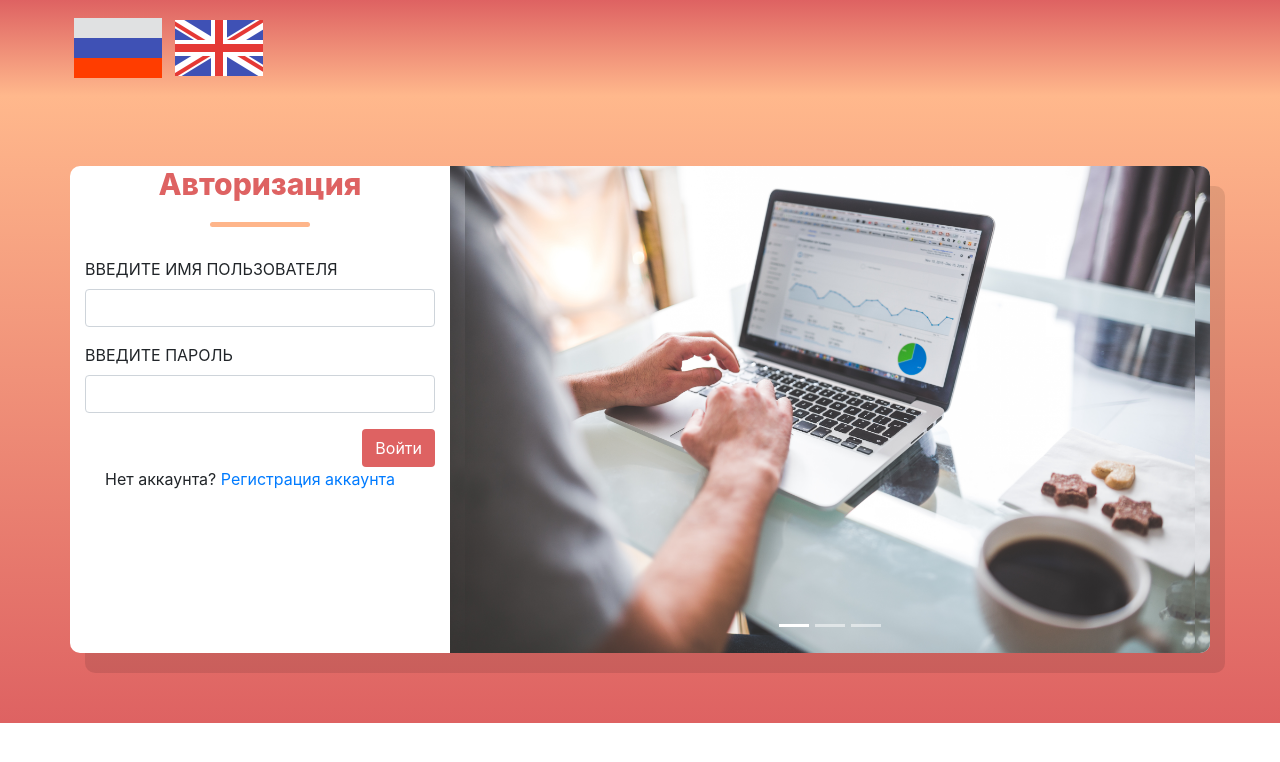
After one commit to eldoskadyrkul/phpTask, a PHP site: page /main.php?lang=ru in a window 1280 px wide. The commit adds this page. Shown: the top 762 px of the page. Run offline with PHP 8.4, Linux system fonts and the light colour scheme; some libraries are stand-ins or nearby versions.

Commit message:
Add files via upload

```diff
--- a/info_page/css/style.css
+++ b/info_page/css/style.css
@@ -1,6 +1,21 @@
+/* welcome_page */
+.welcome {
+    width: 100%;
+    display: block;
+    padding: 50px;
+    text-align: center;
+    color: #fff;
+    margin: 50px auto;
+}
+.language_block .language {
+    width: 100%;
+    text-align: center;
+    padding: 0 0 150px;
+}
 /* login_form */
 .language_block
 {
+    display: block;
 	background: linear-gradient(to bottom, #DE6262, #FFB88C);
 }
 .language_block .container {
@@ -12,7 +27,8 @@
 	background: #DE6262;
 	background: -webkit-linear-gradient(to bottom, #FFB88C, #DE6262);
 	background: linear-gradient(to bottom, #FFB88C, #DE6262);
-	float:left;width:100%;
+	float:left;
+    width:100%;
 	padding : 70px 0;
 }
 .form_group {
--- a/info_page/lang/lang_en.php
+++ b/info_page/lang/lang_en.php
@@ -64,8 +64,8 @@ $Lang = array(
     "url_error" => "Invalid url",
     "fields_empty" => "Sorry, you must fill in the fields correctly",
     "login_success" => "Login success!",
-    "" => "",
-    "" => "",
+    "main_title" => "Main page",
+    "full_name" => "Full name",
     "" => "",
     "" => "",
     "" => "",
--- a/info_page/lang/lang_ru.php
+++ b/info_page/lang/lang_ru.php
@@ -62,8 +62,8 @@ $Lang = array(
     "url_error" => "Вы ввели неправильный URL - адресс",
     "fields_empty" => "Извините, вы должны заполнить поля правильно",
     "login_success" => "Логин успешно",
-    "" => "",
-    "" => "",
+    "main_title" => "Main page",
+    "full_name" => "Полное имя",
     "" => "",
     "" => "",
     "" => "",
--- /dev/null
+++ b/info_page/main.php
@@ -0,0 +1,84 @@
+<?php
+include_once ("lang/lang_default.php");
+include_once ("includes/dbconnection.php");
+include_once ("includes/login.php");
+
+?>
+<!DOCTYPE html>
+<html>
+	<head>
+		<meta charset="UTF-8">
+		<title><?=$Lang['auth_title'];?></title>
+		<link href="css/style.css" rel="stylesheet" type="text/css">
+		<link href="//netdna.bootstrapcdn.com/font-awesome/4.0.3/css/font-awesome.css" rel="stylesheet" type="text/css">
+		<link href="//maxcdn.bootstrapcdn.com/bootstrap/4.1.1/css/bootstrap.min.css" rel="stylesheet" id="bootstrap-css">
+		<script src="//cdnjs.cloudflare.com/ajax/libs/jquery/3.2.1/jquery.min.js"></script>
+		<script src="//maxcdn.bootstrapcdn.com/bootstrap/4.1.1/js/bootstrap.min.js"></script>
+		<script src="js/main.js" type="text/javascript" ></script>
+	</head>
+
+	<body>
+		<div class="language_block">
+			<div class="container">
+				<div class="row">
+					<div class="copy-text">
+						<div class="lang text-left" name="lang">
+							<a href="main.php?lang=ru"><img src="img/ru.png"></a>
+							<a href="main.php?lang=en"><img src="img/en.png"></a>
+						</div>
+					</div>
+				</div>
+			</div>
+		</div>
+		<div class="login_form">
+			<div class="container">
+				<div class="row">
+					<div class="col-xl-4 login_text">
+						<h2 class="text-center"><?=$Lang['name_head'];?></h2>
+						<form class="form" method="post" action="admin/admin.php?lang=<?=$Lang['lang']?>">
+							<div class="form_group">
+								<label for="inputUser" class="text-uppercase"><?=$Lang['name_user'];?></label>
+								<input id="login" type="text" name="inputUser" class="form_control" placeholder="" required autocomplete="off">
+							</div>
+							<div class="form_group">
+								<label for="inputPassword" class="text-uppercase"><?=$Lang['name_password'];?></label>
+								<input id="pass" type="password" name="inputPassword" class="form_control" placeholder="" required autocomplete="off">
+							</div>
+							<div class="form_check">
+								<label class="form_check_label">
+									<small id="errors"><?=$_SESSION['Message'];?></small>
+								</label>
+								<button name="submit" type="submit" class="btn btn_login float-right"><?=$Lang['name_submit'];?></button>
+							</div>
+						</form>
+						<div class="form_check">
+							<label>
+								<span><?=$Lang['text_register'];?>  <a href="register.php?lang=<?=$Lang['lang'];?>"><?=$Lang['name_register'];?></a></span>
+							</label>
+						</div>
+					</div>
+					<div class="col-xl-8 banner_sec">
+						<div id="carouselExampleIndicators" class="carousel slide" data-ride="carousel">
+							<ol class="carousel-indicators">
+								<li data-target="#carouselExampleIndicators" data-slide-to="0" class="active"></li>
+								<li data-target="#carouselExampleIndicators" data-slide-to="1"></li>
+								<li data-target="#carouselExampleIndicators" data-slide-to="2"></li>
+							</ol>
+							<div class="carousel-inner" role="listbox">
+								<div class="carousel-item active">
+									<img class="d-block img-fluid" src="img/pexels-photo.jpg" alt="First slide">
+								</div>
+								<div class="carousel-item">
+									<img class="d-block img-fluid" src="img/people-coffee-tea-meeting.jpg" alt="First slide">
+								</div>
+								<div class="carousel-item">
+									<img class="d-block img-fluid" src="img/pexels-photo-872957.jpeg" alt="First slide">
+								</div>
+							</div>
+						</div>
+					</div>
+				</div>
+			</div>
+		</div>
+	</body>
+</html>
--- /dev/null
+++ b/info_page/password.txt
@@ -0,0 +1,4 @@
+makarovruslan - F9fRfg3Gry
+kotov_pavel - Tr3fR4gtu
+denis_alekseev - Fe8rhVdjS
+denis_kokonov - Deje2F4e
--- a/info_page/register.php
+++ b/info_page/register.php
@@ -86,7 +86,7 @@ include_once ("includes/reg_user.php");
 							</div>
 						</form>
 						<div class="form_check">
-							<a href="index.php?lang=<?=$Lang['lang'];?>"><button name="submit" type="submit" class="btn btn_reg float-left"><?=$Lang['name_signin'];?></button></a>
+							<a href="main.php?lang=<?=$Lang['lang'];?>"><button name="submit" type="submit" class="btn btn_reg float-left"><?=$Lang['name_signin'];?></button></a>
 						</div>
 					</div>
 					<div class="alert alert_error"><?=$_SESSION['message'];?></div>
```
Also changed, not shown: info_page/admin/admin.php (+3 -9 lines), info_page/includes/reg_user.php (+20 -16 lines), info_page/index.php (+10 -63 lines), info_page/includes/dbconnection.php (line endings or trailing spaces), info_page/includes/login.php (line endings or trailing spaces), info_page/js/main.js (line endings or trailing spaces), info_page/lang/lang_default.php (line endings or trailing spaces), 1 other file.
